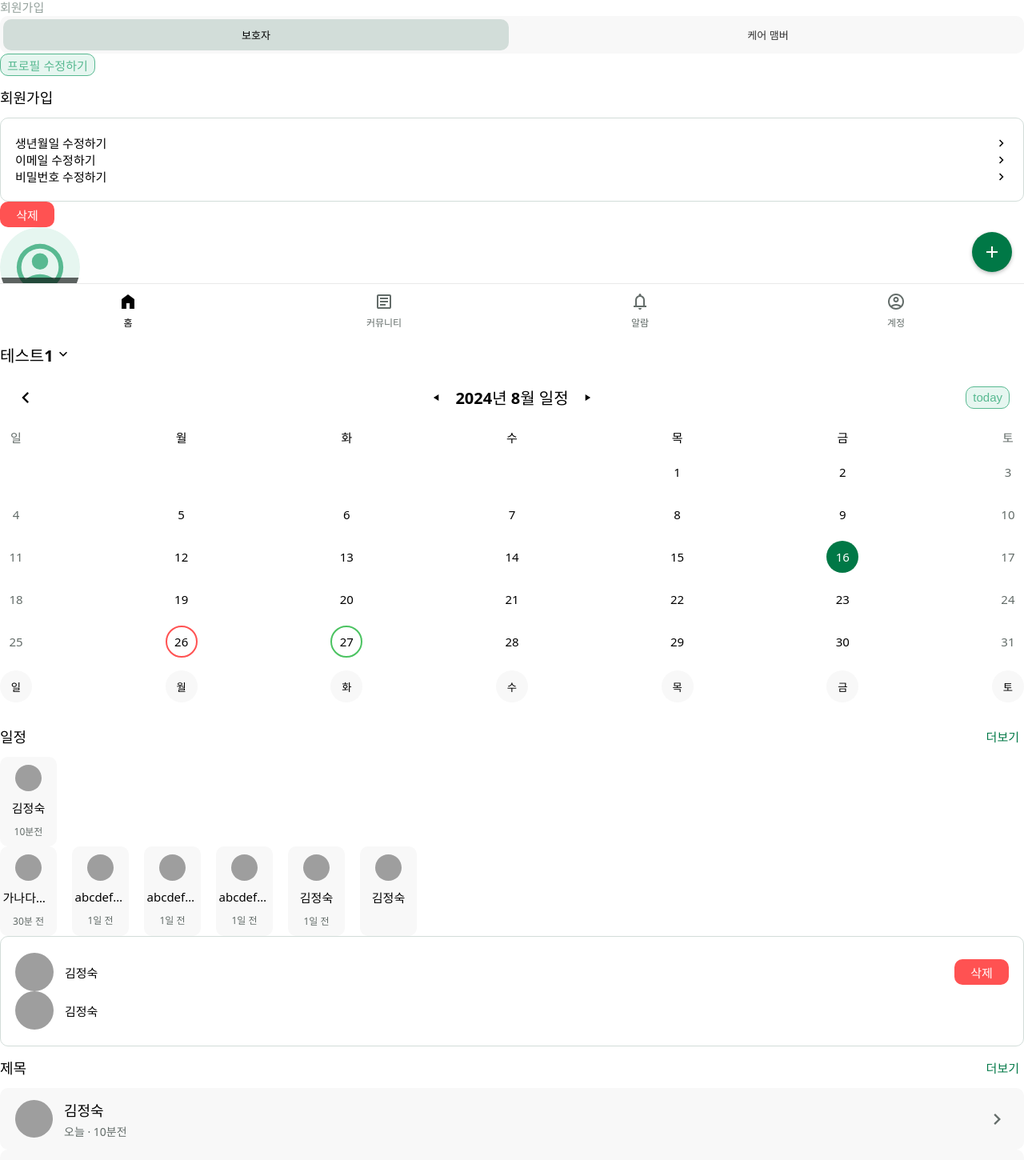
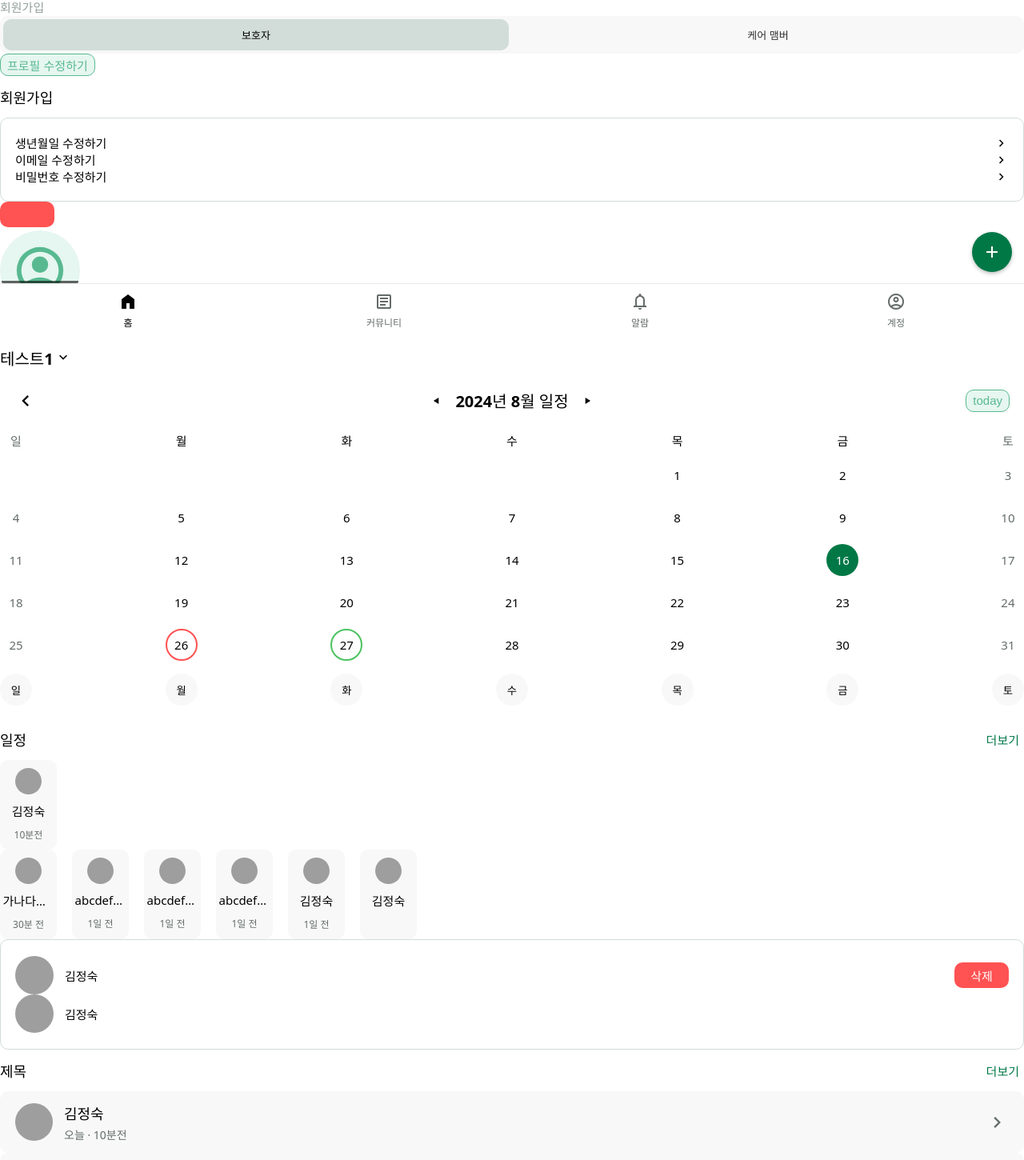
Before and after one commit to Team-MansuMugang/mansumugang-fontend, a React (Vite) app: page /test in a window 1280 px wide. Shown: the part 378-1828 px from the top of the page at 80% size. Built offline with nearby package versions, Linux system fonts and the light colour scheme; grey boxes are pictures that could not be loaded.

Commit message:
캔슬버튼 수정, 멤버리스트, 이름컨테이너, 서브텍스트 컴포넌트 수정

```diff
--- a/src/App.jsx
+++ b/src/App.jsx
@@ -7,7 +7,7 @@ import SignInPage from './pages/sign-in/SignInPage';
 import ChangeBirthday from './pages/user-account/ChangeBirthday';
 import ChangeEmail from './pages/user-account/ChangeEmail';
 import PasswordChange from './pages/user-account/PasswordChange';
-import authHomePage from './pages/test/AuthHomePage';
+import AuthHomePage from './pages/test/AuthHomePage';
 import MedicineListPage from './pages/test/MedicineListPage';
 import MainPage from './pages/home/MainPage';
 import { ToastContainer, toast, Slide } from 'react-toastify';
@@ -24,7 +24,7 @@ const router = createBrowserRouter([
   },
   {
     path: '/home',
-    element: <authHomePage />,
+    element: <AuthHomePage />,
   },
   {
     path: '/test',
--- a/src/components/CancelButton.jsx
+++ b/src/components/CancelButton.jsx
@@ -2,7 +2,7 @@ import './CancelButton.css';
 import '../index.css';
 
 const CancelButton = ({ children }) => {
-  return <button className="cancel-button">{children}삭제</button>;
+  return <button className="cancel-button">{children}</button>;
 };
 
 export default CancelButton;
--- a/src/components/SubText.css
+++ b/src/components/LinkItem.css
@@ -1,10 +1,10 @@
-.subtext-container {
+.link-item {
   display: flex;
   align-items: center;
   cursor: pointer;
 }
 
-.subtext {
+.link-item .subtext {
   font-size: var(--text-size-body-medium);
   color: var(--color-neutral-0);
   white-space: nowrap;
@@ -13,7 +13,7 @@
   flex-grow: 1;
 }
 
-.subtext-icon {
+.link-item .subtext-icon {
   font-size: 18px;
   color: var(--color-neutral-0);
 }
--- a/src/components/SubText.jsx
+++ b/src/components/LinkItem.jsx
@@ -1,9 +1,9 @@
 import { useNavigate } from 'react-router-dom';
-import './SubText.css';
+import './LinkItem.css';
 import '../index.css';
 import ChevronRightIcon from '../assets/svg/chevron-right.svg?react';
 
-const SubText = ({ text, navigateTo }) => {
+const LinkItem = ({ text, navigateTo }) => {
   const navigate = useNavigate();
 
   const handleClick = () => {
@@ -11,11 +11,11 @@ const SubText = ({ text, navigateTo }) => {
   };
 
   return (
-    <div className="subtext-container" onClick={handleClick}>
+    <div className="link-item" onClick={handleClick}>
       <div className="subtext">{text}</div>
       <ChevronRightIcon className="subtext-icon" />
     </div>
   );
 };
 
-export default SubText;
+export default LinkItem;
--- a/src/components/MemberList.css
+++ b/src/components/MemberList.css
@@ -17,13 +17,6 @@
   border-radius: 50%;
 }
 
-.member-list-item .item-details {
-  display: flex;
-  flex-direction: column;
-  gap: 4px;
-  max-width: 180px;
-}
-
 .member-list-item .item-name {
   font-size: var(--text-size-body-medium);
   font-weight: bold;
--- a/src/components/MemberList.jsx
+++ b/src/components/MemberList.jsx
@@ -7,11 +7,9 @@ const MemberList = ({ profileImage, name, showCancelButton, onCancel }) => {
     <div className="member-list-item">
       <div className="item-info-container">
         <img src={profileImage} alt={`${name} profile`} />
-        <div className="item-details">
-          <div className="item-name">{name}</div>
-        </div>
+        <div className="item-name">{name}</div>
       </div>
-      {showCancelButton && <CancelButton onClick={onCancel} />}
+      {showCancelButton && <CancelButton children={'삭제'} onClick={onCancel} />}
     </div>
   );
 };
--- a/src/components/NameContainer.css
+++ b/src/components/NameContainer.css
@@ -4,13 +4,13 @@
   text-align: center;
 }
 
-.name-container__name {
+.name-container-name {
   font-size: var(--text-size-heading-large);
   font-weight: bold;
   margin: 0;
 }
 
-.name-container__nickname {
+.name-container-nickname {
   font-size: var(--text-size-title);
   color: var(--color-neutral-45);
   margin: 0;
--- a/src/components/NameContainer.jsx
+++ b/src/components/NameContainer.jsx
@@ -4,8 +4,8 @@ import '../index.css';
 const NameContainer = ({ name, nickname }) => {
   return (
     <div className="name-container">
-      <p className="name-container__name">{name}</p>
-      <p className="name-container__nickname">{nickname}</p>
+      <p className="name-container-name">{name}</p>
+      <p className="name-container-nickname">{nickname}</p>
     </div>
   );
 };
--- a/src/pages/test/TestPage.jsx
+++ b/src/pages/test/TestPage.jsx
@@ -27,7 +27,7 @@ import HealthDetail from '../../components/HealthDetail';
 import ScheduleListContainer from '../../components/ScheduleListContainer';
 import ScheduleItem from '../../components/ScheduleItem';
 import MemberList from '../../components/MemberList';
-import SubText from '../../components/SubText';
+import LinkItem from '../../components/LinkItem';
 import NameContainer from '../../components/NameContainer';
 
 const TestPage = () => {
@@ -58,9 +58,9 @@ const TestPage = () => {
       <SubButton disabled={false}>프로필 수정하기</SubButton>
       <SubTitle title="회원가입" showButton={false} />
       <BorderContainer description="내 계정">
-        <SubText text={'생년월일 수정하기'} navigateTo={'/change-birthday'}></SubText>
-        <SubText text={'이메일 수정하기'} navigateTo={'/change-email'}></SubText>
-        <SubText text={'비밀번호 수정하기'} navigateTo={'/password-change'}></SubText>
+        <LinkItem text={'생년월일 수정하기'} navigateTo={'/change-birthday'}></LinkItem>
+        <LinkItem text={'이메일 수정하기'} navigateTo={'/change-email'}></LinkItem>
+        <LinkItem text={'비밀번호 수정하기'} navigateTo={'/password-change'}></LinkItem>
       </BorderContainer>
       <CancelButton></CancelButton>
       <ImageUploader />
```
